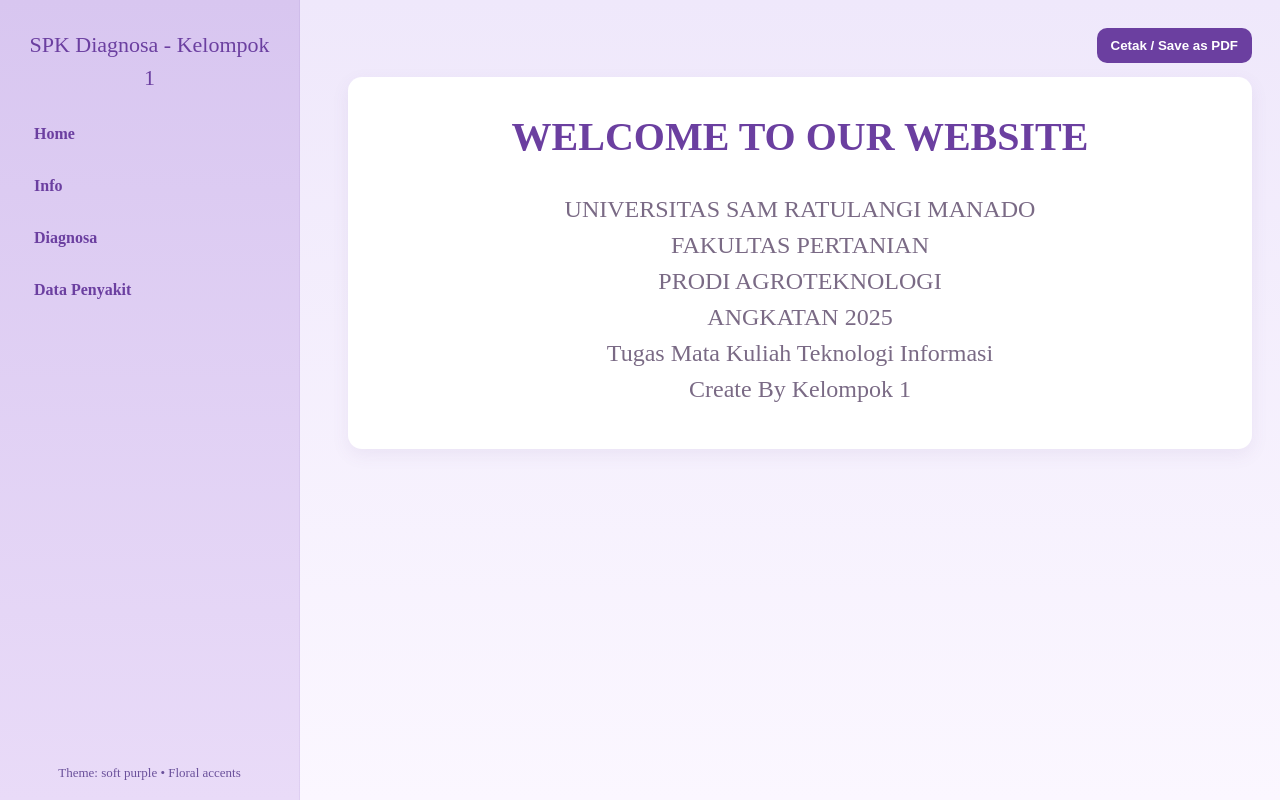
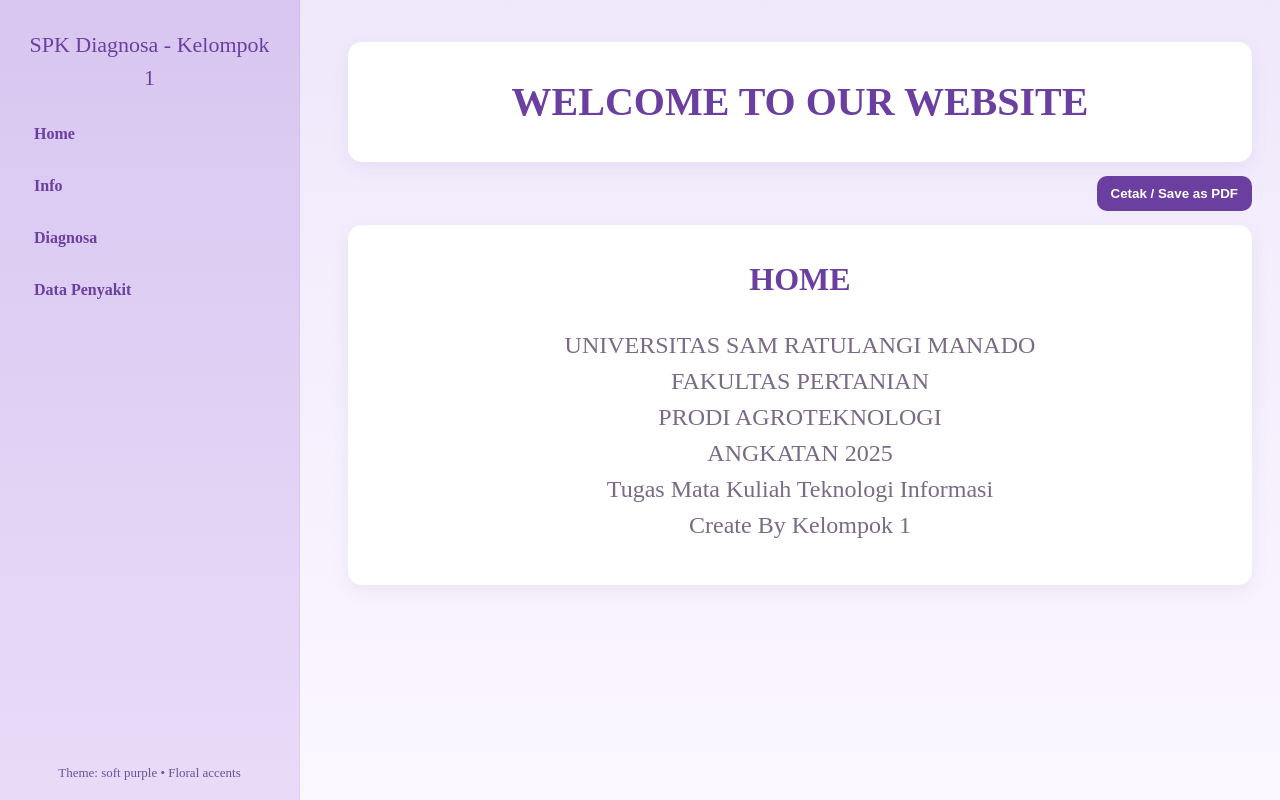
Before and after one commit to ashleykamasi3-cmyk/DIAGNOSA-PENYAKIT-TANAMAN, a plain HTML site: page index.html in a window 1280 px wide. Both pictures are taken after a click on the link "Home". Drawn offline with Linux system fonts and the light colour scheme.

Commit message:
Update index.html

```diff
--- a/index.html
+++ b/index.html
@@ -59,6 +59,9 @@
   </aside>
 
   <main>
+    <section id="landing" class="card" style="display:block;text-align:center;">
+      <h1>WELCOME TO OUR WEBSITE</h1>
+    </section>
     <div style="display:flex;align-items:center;gap:12px;justify-content:space-between">
       <div>
         <button class="mobile-toggle" id="menuBtn">☰ Menu</button>
@@ -69,9 +72,10 @@
       </div>
     </div>
 
-    <section id="home" class="card">
-      <h1>WELCOME TO OUR WEBSITE</h1>
-      <p class="center">UNIVERSITAS SAM RATULANGI MANADO<br>FAKULTAS PERTANIAN<br>PRODI AGROTEKNOLOGI<br>ANGKATAN 2025<br>Tugas Mata Kuliah Teknologi Informasi<br>Create By Kelompok 1</p>
+    <section id="home" class="card" style="display:none">
+      <h1 style="font-size:32px;text-align:center;color:var(--accent);margin-bottom:10px">HOME</h1>
+      <p class="center">
+UNIVERSITAS SAM RATULANGI MANADO<br>FAKULTAS PERTANIAN<br>PRODI AGROTEKNOLOGI<br>ANGKATAN 2025<br>Tugas Mata Kuliah Teknologi Informasi<br>Create By Kelompok 1</p>
 
     </section>
 
@@ -204,7 +208,7 @@
 links.forEach(l=>{
  l.addEventListener('click',e=>{
    const id=l.getAttribute('href');
-   document.querySelectorAll('main section').forEach(s=>s.style.display='none');
+   document.querySelectorAll('main section:not(#landing)').forEach(s=>s.style.display='none');
    const tgt=document.querySelector(id);
    if(tgt) tgt.style.display='block';
  });
```
